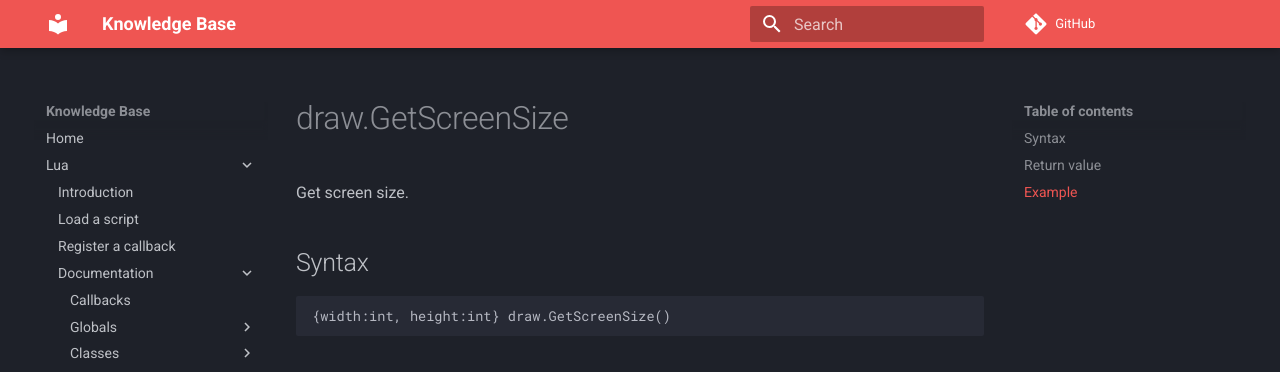
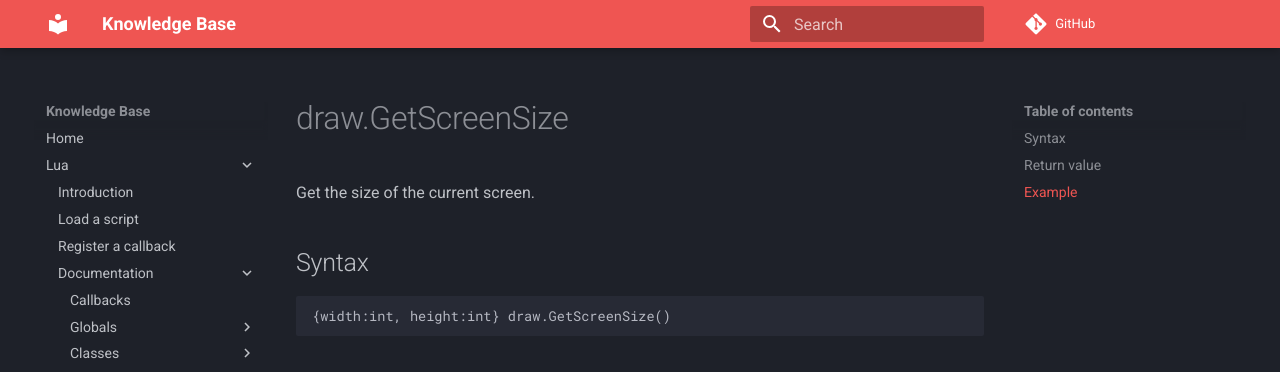
Before and after one commit to Ninaligo/aimware-web-kb, an MkDocs documentation site: the page built from private/lua/docs/library/draw/getscreensize.md, in a window 1280 px wide. Shown: the top 372 px of the page. Built offline with MkDocs 1.6.1 and Material for MkDocs 9.7.7, drawn with Linux system fonts in a browser that asks for light colours; comment, search, counter and statistics services are not loaded.

Commit message:
Update getscreensize.md

````diff
--- a/private/lua/docs/library/draw/getscreensize.md
+++ b/private/lua/docs/library/draw/getscreensize.md
@@ -1,5 +1,5 @@
 # draw.GetScreenSize
-Get screen size.
+Get the size of the current screen.
 
 ## Syntax
 ```
````
